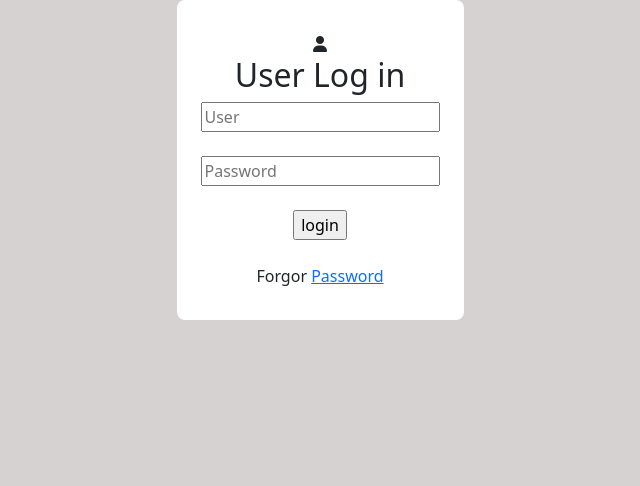
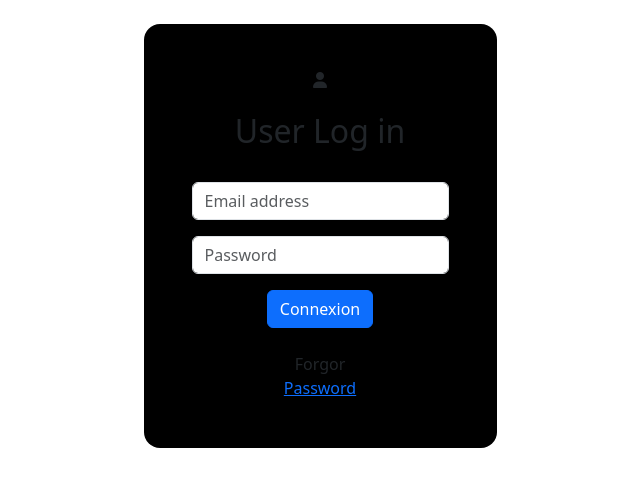
Before and after one commit to Dalvii/td-devweb-discord, a website: page public/login.html in a window 1280 px wide. Shown: the whole page, without its empty margins (320-960 px from the left). Drawn offline with nearby package versions, Linux system fonts and the light colour scheme.

Commit message:
Maj login page

```diff
--- a/public/login.html
+++ b/public/login.html
@@ -1,25 +1,36 @@
 <!DOCTYPE html>
 <html>
+
 <head>
-  <link href="https://cdn.jsdelivr.net/npm/bootstrap@5.3.0-alpha1/dist/css/bootstrap.min.css" rel="stylesheet" integrity="sha384-GLhlTQ8iRABdZLl6O3oVMWSktQOp6b7In1Zl3/Jr59b6EGGoI1aFkw7cmDA6j6gD" crossorigin="anonymous">
-<script src="https://cdn.jsdelivr.net/npm/bootstrap@5.3.0-alpha1/dist/js/bootstrap.bundle.min.js" integrity="sha384-w76AqPfDkMBDXo30jS1Sgez6pr3x5MlQ1ZAGC+nuZB+EYdgRZgiwxhTBTkF7CXvN" crossorigin="anonymous"></script>
-    <link href="loginstyle.css" rel="stylesheet">
-    <link rel="stylesheet" href="https://cdnjs.cloudflare.com/ajax/libs/font-awesome/6.2.0/css/all.min.css" integrity="sha512-xh6O/CkQoPOWDdYTDqeRdPCVd1SpvCA9XXcUnZS2FmJNp1coAFzvtCN9BmamE+4aHK8yyUHUSCcJHgXloTyT2A==" crossorigin="anonymous" referrerpolicy="no-referrer" />
-    <meta charset=utf-8 />
-    <title>Page de connexion </title>
+	<link href="https://cdn.jsdelivr.net/npm/bootstrap@5.3.0-alpha1/dist/css/bootstrap.min.css" rel="stylesheet"
+		integrity="sha384-GLhlTQ8iRABdZLl6O3oVMWSktQOp6b7In1Zl3/Jr59b6EGGoI1aFkw7cmDA6j6gD" crossorigin="anonymous">
+	<script src="https://cdn.jsdelivr.net/npm/bootstrap@5.3.0-alpha1/dist/js/bootstrap.bundle.min.js"
+		integrity="sha384-w76AqPfDkMBDXo30jS1Sgez6pr3x5MlQ1ZAGC+nuZB+EYdgRZgiwxhTBTkF7CXvN"
+		crossorigin="anonymous"></script>
+	<!-- <link href="loginstyle.css" rel="stylesheet"> -->
+	<link rel="stylesheet" href="https://cdnjs.cloudflare.com/ajax/libs/font-awesome/6.2.0/css/all.min.css"
+		integrity="sha512-xh6O/CkQoPOWDdYTDqeRdPCVd1SpvCA9XXcUnZS2FmJNp1coAFzvtCN9BmamE+4aHK8yyUHUSCcJHgXloTyT2A=="
+		crossorigin="anonymous" referrerpolicy="no-referrer" />
+	<meta charset=utf-8 />
+	<title>Page de connexion </title>
 </head>
+
 <body>
-  <div id = "form">
-  <form>
-    <i class="fa-solid fa-user"></i>
-    <h2>User Log in</h2>
-    <input type = "text" id = "Userid" placeholder = "User"></input><br><br>
-  <input type = "password" id = "password" placeholder="Password"></input><br><br>
-  <input type = "submit" id = "bouton" value = "login"></input><br><br>
+	<div class="d-flex justify-content-center p-12 mb-2 mt-4">
+		<form class="bg-black d-flex flex-column justify-content-center align-items-center rounded-4 p-5">
+			<i class="fa-solid fa-user"></i><br>
+			<h2>User Log in</h2><br>
+			<div class="form-outline mb-3">
+				<input type="email" id="form2Example1" class="form-control" placeholder="Email address" />
+			</div>
+			<div class="form-outline mb-3">
+				<input type="password" id="form2Example1" class="form-control" placeholder="Password" />
+			</div>
+			<button type="button" class="btn btn-primary btn-md">Connexion</button><br>
 
-  Forgor <a href = "" >Password</a>
+			Forgor<a href="">Password</a>
 
-  </form>
-</div>
+		</form>
+	</div>
 
 </body>
--- a/public/loginstyle.css
+++ b/public/loginstyle.css
@@ -1,5 +1,5 @@
 body{
-    background-color : #d6d2d2;
+    background-color : #2c2626;
   }
 
   #form{
@@ -7,7 +7,7 @@ body{
   }
 
   form{
-    background-color : white;
+    background-color : rgba(144, 141, 141, 0.619);
     display : inline-block ;
     padding : 2em 1.5em;
     border-radius: 0.5em;
```
